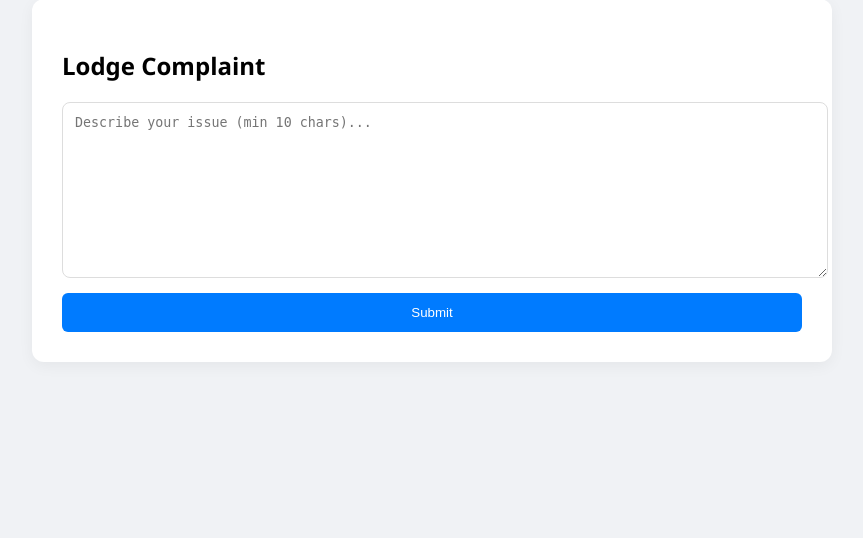
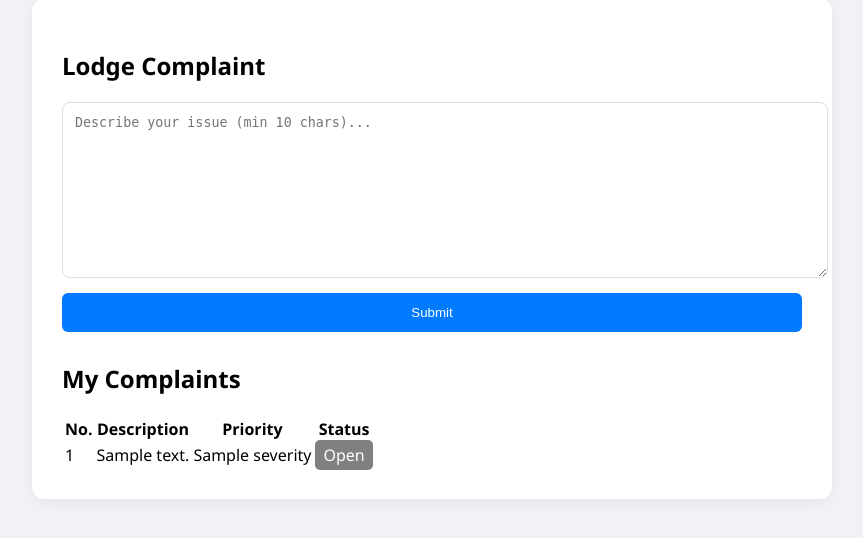
Before and after one commit to sur3sh-bot/complaints-escalation-system-with-auto-priority, a Flask app: template templates/student.html in a window 1280 px wide. Shown: the part 127-665 px from the top of the page, without its empty margins (208-1071 px from the left). Run offline with Flask 3, Linux system fonts and the light colour scheme; the template is opened without the code that fills it: most values are stand-ins (such as "Sample title", 1, 10 or a date in 2020).

Commit message:
Enhance student portal: add complaint status display with severity indicators

```diff
--- a/templates/student.html
+++ b/templates/student.html
@@ -56,6 +56,26 @@
             text-decoration: none;
             border-radius: 5px;
         }
+        .open {
+    background: gray;
+    color: white;
+    padding: 4px 8px;
+    border-radius: 5px;
+}
+
+.progress {
+    background: orange;
+    color: white;
+    padding: 4px 8px;
+    border-radius: 5px;
+}
+
+.resolved {
+    background: green;
+    color: white;
+    padding: 4px 8px;
+    border-radius: 5px;
+}
     </style>
 </head>
 <body>
@@ -85,6 +105,49 @@
 
             <button type="submit">Submit</button>
         </form>
+        <h2 style="margin-top:30px;">My Complaints</h2>
+
+<table>
+    <tr>
+        <th>No.</th>
+        <th>Description</th>
+        <th>Priority</th>
+        <th>Status</th>
+    </tr>
+
+    {% for c in complaints %}
+    <tr>
+        <td>{{ loop.index }}</td>
+        <td>{{ c.description }}</td>
+
+        <td class="
+            {% if c.severity == 'Urgent' %}urgent
+            {% elif c.severity == 'High' %}high
+            {% else %}low
+            {% endif %}
+        ">
+            {{ c.severity }}
+        </td>
+
+        <td>
+            <span class="
+                {% if c.status == 'Open' %}open
+                {% elif c.status == 'In Progress' %}progress
+                {% else %}resolved
+                {% endif %}
+            ">
+                {{ c.status }}
+            </span>
+        </td>
+    </tr>
+    {% endfor %}
+
+    {% if complaints|length == 0 %}
+    <tr>
+        <td colspan="4" style="text-align:center;">No complaints yet 🚀</td>
+    </tr>
+    {% endif %}
+</table>
     </div>
 
 </div>
```
